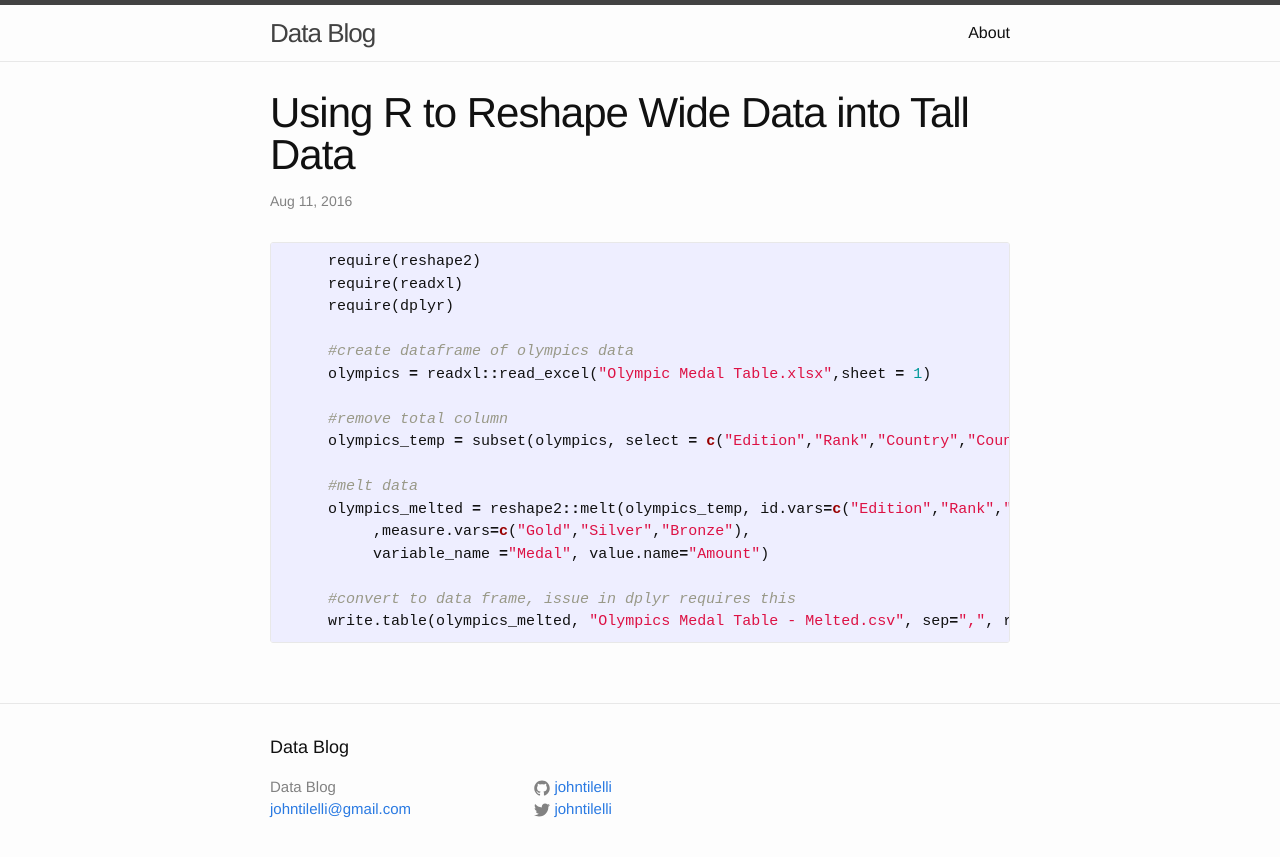
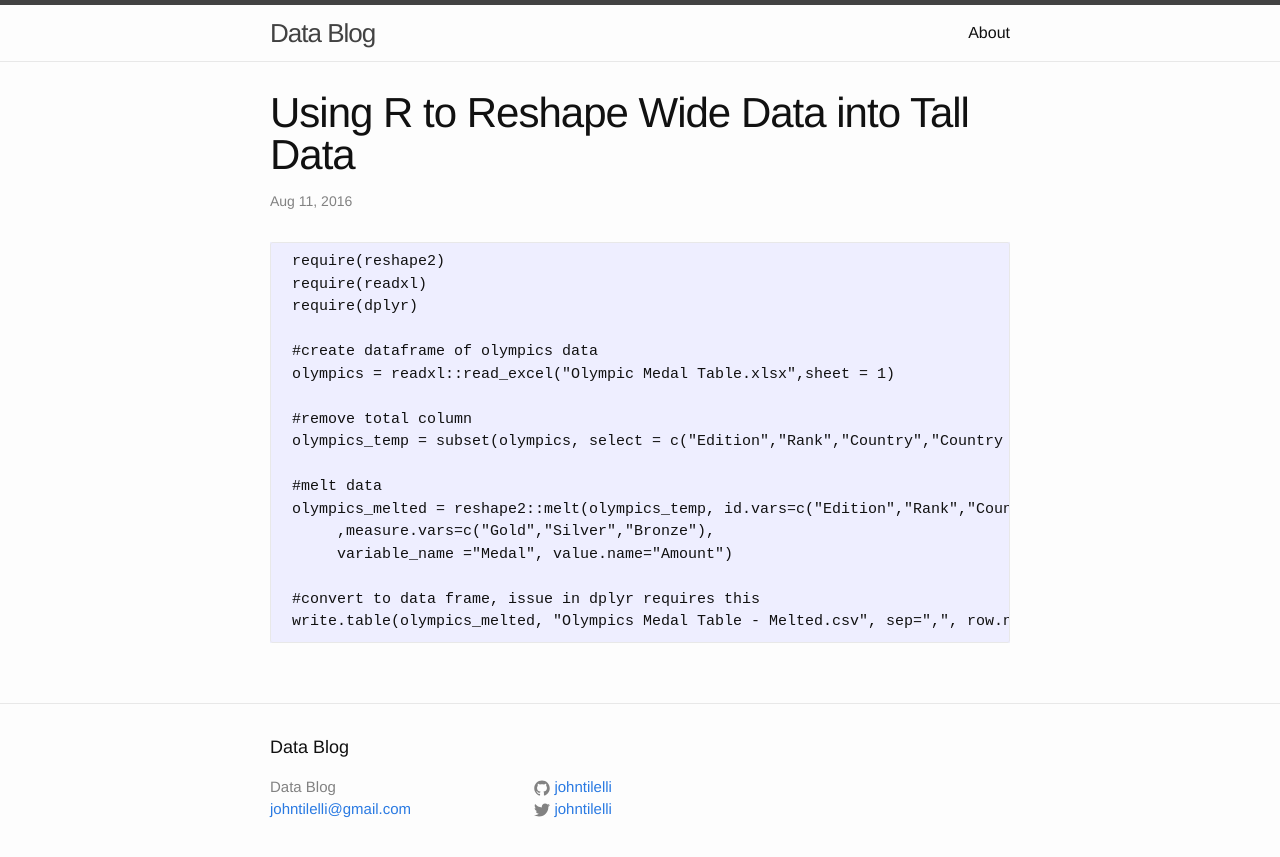
Before and after one commit to johntilelli/johntilelli.github.io, a Jekyll site: the page built from _posts/2016-08-11-reshaping-data.markdown, in a window 1280 px wide. Shown: the top 857 px of the page. Built offline with Jekyll 4.4.1, drawn with Linux system fonts in a browser that asks for light colours.

Commit message:
Update 2016-08-11-reshaping-data.markdown

```diff
--- a/_posts/2016-08-11-reshaping-data.markdown
+++ b/_posts/2016-08-11-reshaping-data.markdown
@@ -5,7 +5,6 @@ date:   2016-08-11 00:34:00 -0700
 categories: blog update
 ---
 
-{% highlight r %}
 
      require(reshape2)
      require(readxl)
@@ -24,4 +23,3 @@ categories: blog update
 
      #convert to data frame, issue in dplyr requires this
      write.table(olympics_melted, "Olympics Medal Table - Melted.csv", sep=",", row.names=FALSE)
-{% endhighlight %}
```
